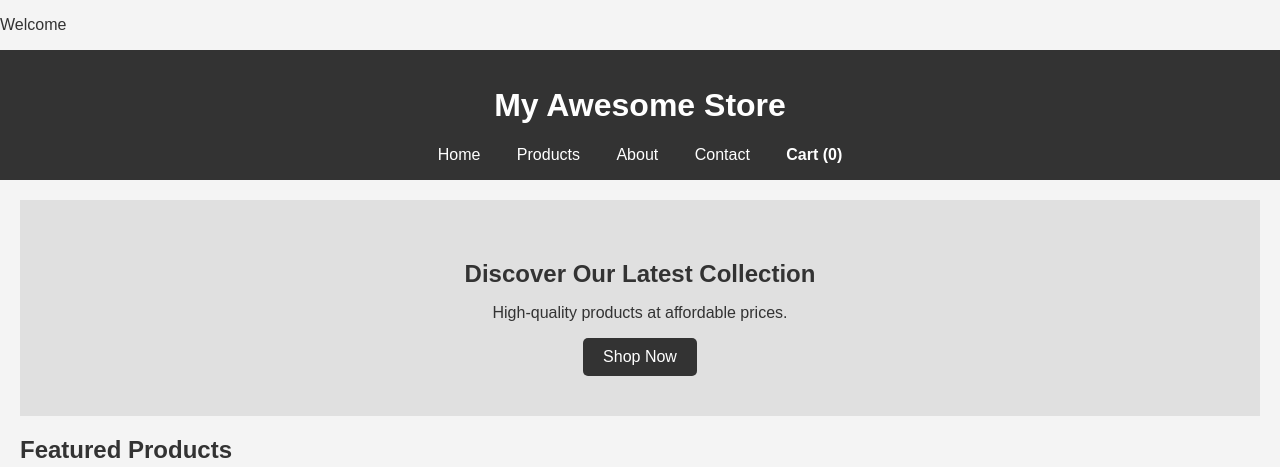
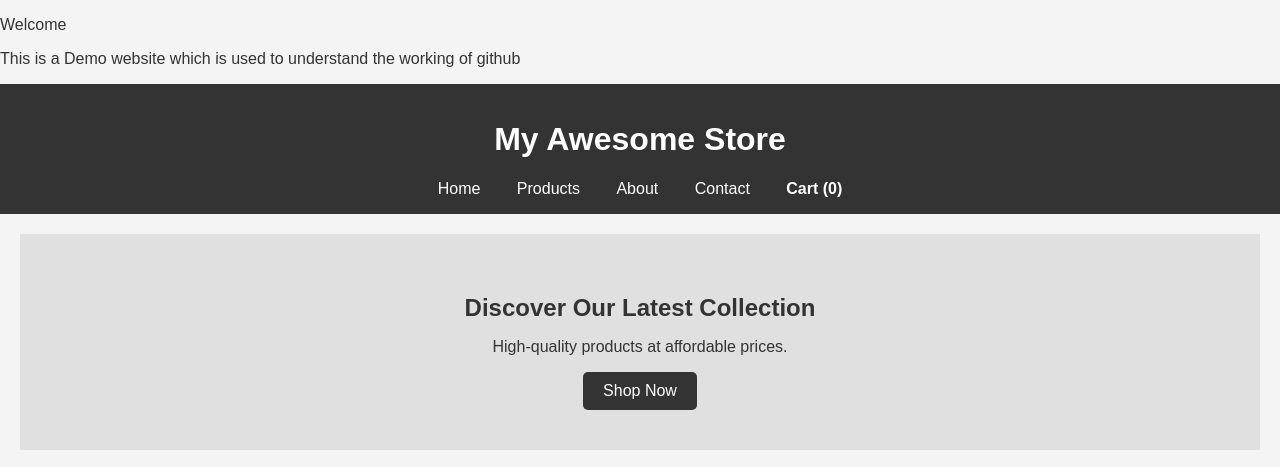
Before and after one commit to OnkarKulkarni22/localrepo, a plain HTML site: page index.html in a window 1280 px wide. Shown: the top 467 px of the page. Drawn offline with Linux system fonts and the light colour scheme.

```diff
--- a/index.html
+++ b/index.html
@@ -8,6 +8,7 @@
 </head>
 <body>
     <p>Welcome</p>
+    <p>This is a Demo website which is used to understand the working of github</p>
     <header>
         <h1>My Awesome Store</h1>
         <nav>
```
